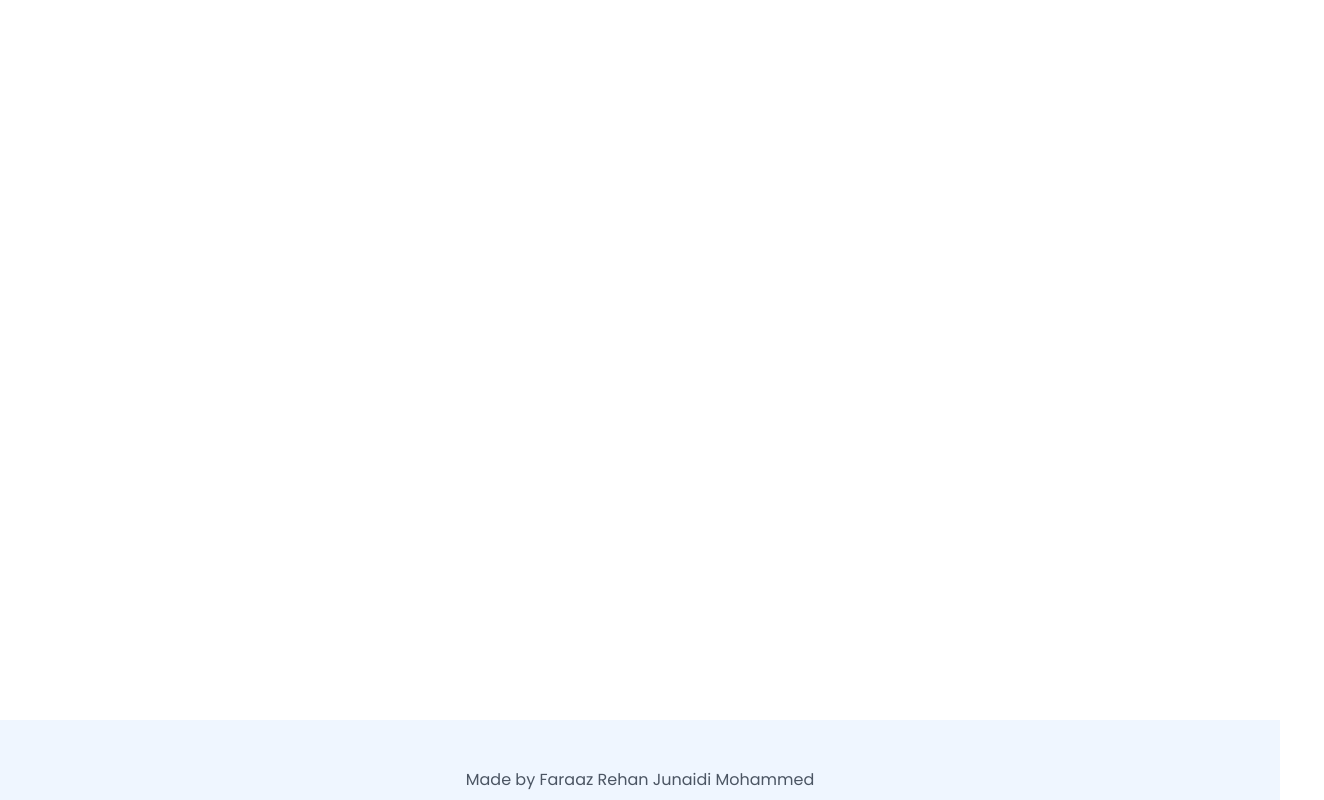
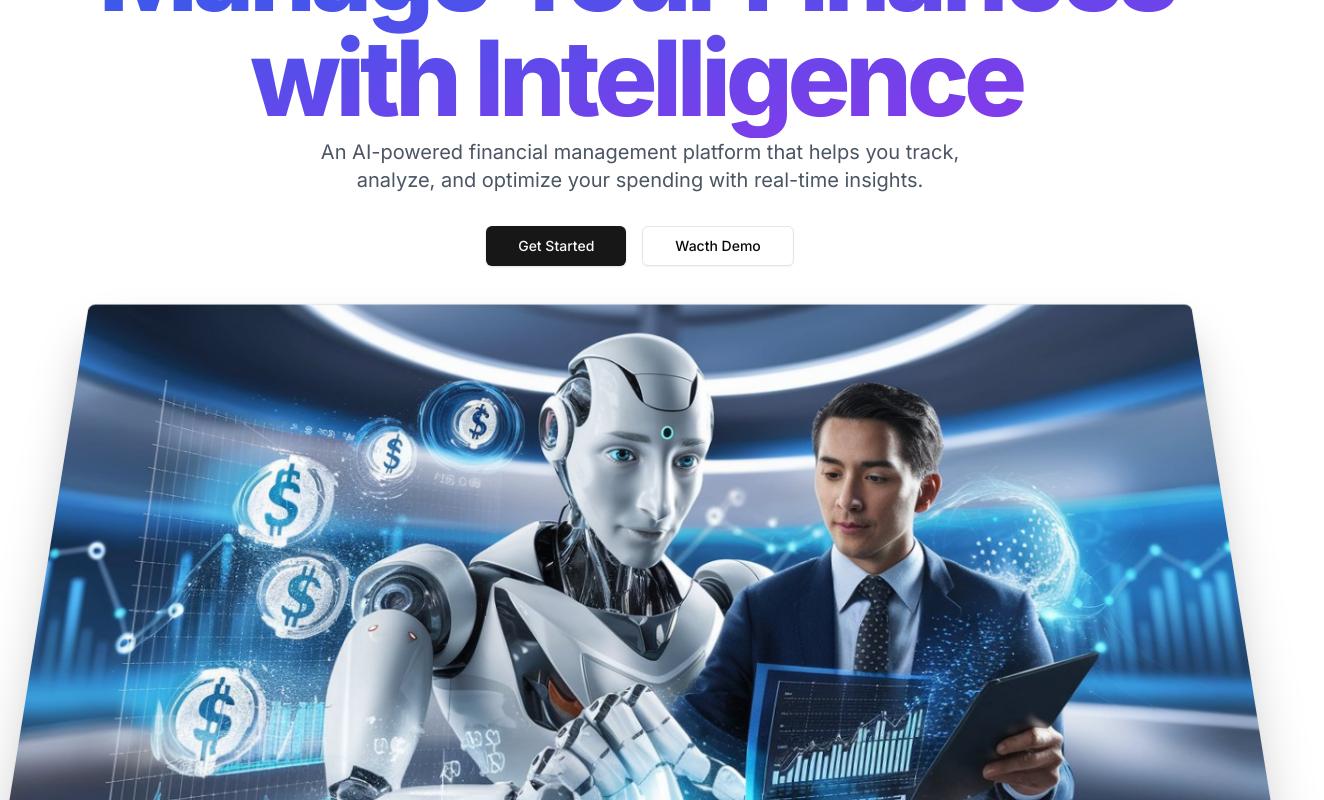
Before and after one commit to Faraazrehan2002/FinancialAI, a Next.js app: page / in a window 1280 px wide. Shown: the part 240-1040 px from the top of the page, 1324 px wide, since content can reach past the window. Built offline with nearby package versions, Linux system fonts and the light colour scheme; no server answers.

Commit message:
Hero Section

```diff
--- a/app/globals.css
+++ b/app/globals.css
@@ -70,3 +70,31 @@
     @apply bg-background text-foreground;
   }
 }
+
+
+@layer utilities{
+
+  .gradient{
+    @apply bg-gradient-to-br from-blue-600 to-purple-600;
+  }
+
+  .gradient-title{
+    @apply gradient font-extrabold tracking-tighter pr-2 pb-2 text-transparent bg-clip-text;
+  }
+
+}
+
+.hero-image-wrapper{
+  perspective: 1000px;
+}
+
+.hero-image {
+  /* transform: rotateX(20deg) scale(0.9) translateY(-50); */
+  transform: rotateX(15deg) scale(1);
+  transition: transform 0.5s ease-out;
+  will-change: transform;
+}
+
+.hero-image.scrolled {
+  transform: rotateX(0deg) scale(1) translateY(40px);
+}
--- a/app/layout.js
+++ b/app/layout.js
@@ -1,12 +1,9 @@
 import "./globals.css";
-import { Poppins } from "next/font/google";
+import { Inter } from "next/font/google";
 import Header from "@/components/header";
 import { ClerkProvider } from "@clerk/nextjs";
 
-const font = Poppins({
-  subsets: ["latin"],
-  weight: ["400", "500", "600", "700"],
-});
+const inter = Inter({ subsets: ["latin"] });
 
 export const metadata = {
   title: "FinAI",
@@ -17,7 +14,7 @@
   return (
     <ClerkProvider>
       <html lang="en">
-        <body className={`${font.className}`}>
+        <body className={`${inter.className}`}>
           {/* header */}
           <Header/>
 
--- a/app/page.js
+++ b/app/page.js
@@ -1,10 +1,11 @@
+import HeroSection from "@/components/hero";
 import { Button } from "@/components/ui/button";
 import Image from "next/image";
 
 export default function Home() {
   return (
     <div className="mt-40">
-      <Button variant = "destructive">Test</Button>
+      <HeroSection/>
     </div>
 
   );
--- /dev/null
+++ b/components/hero.jsx
@@ -0,0 +1,67 @@
+"use client"
+
+import Image from 'next/image'
+import Link from 'next/link'
+import { useEffect, useRef } from 'react'
+import { Button } from './ui/button'
+
+const HeroSection = () => {
+
+  const imageRef = useRef()
+
+  useEffect(() => {
+    const imageElement = imageRef.current;
+
+    const handleScroll = () => {
+        const scrollPosition = window.scrollY;
+        const scrollThreshold = 100;
+
+        if(scrollPosition > scrollThreshold){
+            imageElement.classList.add("scrolled");
+        }else{
+            imageElement.classList.remove("scrolled");
+        }
+    };
+
+    window.addEventListener("scroll", handleScroll);
+
+    return () => window.removeEventListener("scroll", handleScroll);
+  }, [])
+
+  return (
+    <div className='pb-20 px-4'>
+        <div className='container mx-auto text-center'>
+            <h1 className='text-5xl md:text-8xl lg:text-[105px] pb-4 gradient-title'>
+                Manage Your Finances <br/> with Intelligence
+            </h1>
+            <p className='text-xl text-gray-600 mb-8 max-w-2xl mx-auto'>
+                An AI-powered financial management platform that helps you
+                track,
+                analyze, and optimize your spending with real-time insights.
+            </p>
+            <div className='flex justify-center space-x-4'>
+                <Link href="/dashboard">
+                    <Button size = "lg" className='px-8'>Get Started</Button>
+                </Link>
+                <Link href="https://www.youtube.com/watch?v=egS6fnZAdzk&t=82s">
+                    <Button size = "lg" variant = 'outline' className='px-8'>Wacth Demo</Button>
+                </Link>
+            </div>
+        </div>
+        <div className='hero-image-wrapper'>
+            <div ref = {imageRef} className='hero-image'>
+                <Image
+                 src = '/banner.jpeg'
+                 width = {1200}
+                 height = {720}
+                 alt = "Dashboard Preview"
+                 className='rounded-lg shadow-2xl border mx-auto'
+                 priority
+                 />
+            </div>
+        </div>
+    </div>
+  )
+}
+
+export default HeroSection
```
Also changed, not shown: public/banner.jpeg (added).
